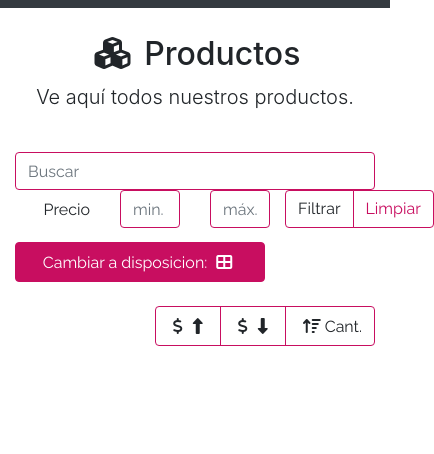
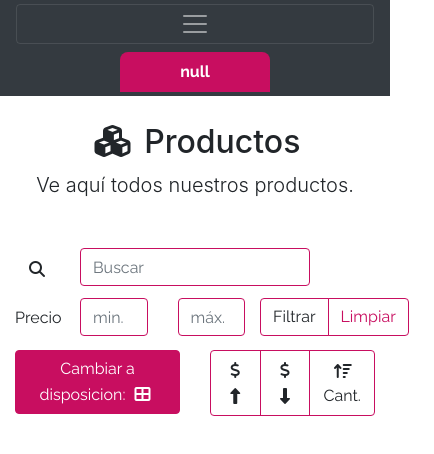
Before and after one commit to maxvaart/E-Commerce, a plain HTML site: page products.html in a window 390 px wide. Shown: the whole page, 434 px wide, since content can reach past the window. Drawn offline with Linux system fonts and the light colour scheme; no server answers.

Commit message:
nav responsive

```diff
--- a/css/styles.css
+++ b/css/styles.css
@@ -145,7 +145,6 @@ a.custom-card:hover {
   color: orange;
 }
 #activo{
-
   width: max-content;
   color: white;
   background-color:#c80e60;
@@ -259,3 +258,6 @@ input[type=number] {
   background-color:  #f7f7f7;
   transform: scale(1.05 , 1.05);
 }
+.itemMenu{
+  margin-right: 70px;
+}
--- a/js/products.js
+++ b/js/products.js
@@ -67,10 +67,6 @@ function disposicion() {
             arrayPrecioCartas[i].classList.remove("col-md-3");
             //TAMAÑO DISPONIBLES
             arrayDisponibleCartas[i].classList.remove("col-md-3");
-
-
-
-
         }
     } else {
         for(i=0;i<arrayProductos.length;i++){
@@ -96,7 +92,6 @@ function disposicion() {
         arrayDisponibleCartas[i].classList.add("col-md-3");
     }
     }
-
 }
 
 
--- a/products.html
+++ b/products.html
@@ -14,26 +14,31 @@
     <link href="css/styles.css" rel="stylesheet">
   </head>
   <body>
-    <nav class="site-header sticky-top py-1 bg-dark">
+    <nav class="site-header sticky-top py-1 bg-dark navbar navbar-dark navbar-expand-sm fixed-top">
       <div class="container d-flex flex-column flex-md-row justify-content-between">
-        <a class="py-2 d-none d-md-inline-block" href="cover.html"><i class="fas fa-home"></i> Inicio</a>
-        <a class="py-2 d-none d-md-inline-block" href="categories.html"><i class="fas fa-th-list"></i> Categorías</a>
-        <a class="py-2 d-none d-md-inline-block" href="products.html"><i class="fas fa-cubes"></i> Productos</a>
-        <a class="py-2 d-none d-md-inline-block" href="sell.html"><i class="fas fa-hand-holding-usd"></i> Vender</a>
-        <div class="py-2 d-none d-md-inline-block site-header "  id="activo" style="color:white">
+        <button class="navbar-toggler w-100" type="button" data-toggle="collapse" data-target="#Navbar">
+          <span class="navbar-toggler-icon"></span>
+        </button>
+        <div class="collapse navbar-collapse" id="Navbar">
+          <li class="nav-item"><a class="py-2 d-sm-inline itemMenu" href="cover.html"><i class="fas fa-home"></i> Inicio</a></li>
+          <li class="nav-item"><a class="py-2 d-sm-inline itemMenu" href="categories.html"><i class="fas fa-th-list"></i> Categorías</a></li>
+          <li class="nav-item"><a class="py-2 d-sm-inline itemMenu" href="products.html"><i class="fas fa-cubes"></i> Productos</a></li>
+          <li class="nav-item"><a class="py-2 d-sm-inline itemMenu" href="sell.html"><i class="fas fa-hand-holding-usd"></i> Vender</a>
+        </div>
+        <div class="mt-2 py-2 d-sm-inline-block site-header "  id="activo" style="color:white">
           <strong><span id="username" > nombre</span></strong></i>
           <div id="salir">
             <ul>
               <li><a href="my-profile.html" style="color:white;"><i class="fas fa-user-alt" style="color:white"></i> Perfil</a></li>
               <hr>
-              <a class="py-2 d-none d-md-inline-block" href="cart.html"><i class="fas fa-shopping-cart"></i>Carrito <span class="badge" style="background-color:#424347;"></span></a>
+              <a class="py-2" href="cart.html"><i class="fas fa-shopping-cart"></i>Carrito <span class="badge" style="background-color:#424347;"></span></a>
               <hr>
               <li><a href="#" onclick=logout() style="color:white;"><i class="fas fa-door-open" style="color:white"></i> Salir</a></li>
             </ul>
           </div>
         </div>
       </div>
-      </nav>
+    </nav>
     <main role="main" class="pb-5">
       <div class="text-center p-4">
           <h2><i class="fas fa-cubes"></i> Productos</h2>
@@ -42,24 +47,24 @@
       <div class="container">
 
         <div class="row justify-content-start mb-2">
-          <div class="col py-2 d-none d-md-inline-block">
+          <div class=" mt-2 offset-1 offset-md-0 col-1 py-2  d-md-inline-block">
             <i class="fas fa-search" style="float: right;"></i>
           </div>
-          <div class="col-md-5">
+          <div class=" mt-2 col-md-5 col-8">
             <input class="form-control" type="text" placeholder="Buscar" id="buscador" style="border: #c80e60 solid 0.5px;">
           </div>
-          <div class="col-md-6 col-sm-12 mb-1 container">
-            <div class="row container p-0 m-0">
-              <div class="col">
+          <div class="col-12 col-md-5 mb-1 container">
+            <div class="row mt-2">
+              <div class="col-2">
                 <p class="font-weight-normal text-right my-2">Precio</p>
               </div>
-              <div class="col">
+              <div class="col-3">
                 <input class="form-control" type="number" placeholder="min." id="rangeFilterCountMin" style="border: #c80e60 solid 0.5px;">
               </div>
-              <div class="col">
+              <div class="col-3">
                 <input class="form-control" type="number" placeholder="máx." id="rangeFilterCountMax" style="border: #c80e60 solid 0.5px;">
               </div>
-              <div class="col-3 p-0">
+              <div class="offset-md-1 col-3 p-0">
                 <div class="btn-group" role="group">
                   <button class="btn" style="border: #c80e60 solid 0.5px;" id="rangeFilterCount" onclick=filtrar()>Filtrar</button>
                   <button class="btn" style="border: #c80e60 solid 0.5px; color: #c80e60;" id="clearRangeFilter" onclick=limpiar()>Limpiar</button>
@@ -69,12 +74,12 @@
           </div>
         </div>
         <div class="row">
-          <div class="col text-left">
+          <div class="col-6 col-sm-4 text-left">
             <div class="btn-group btn-group-toggle mb-4" data-toggle="buttons">
-              <button class="btn active" type="button" name="options"  style="background-color:#c80e60; border: #c80e60 solid 0.5px; width: 250px; color: white;"  onclick=disposicion()>Cambiar a disposicion: <i id="imgBoton" class="fas fa-th-large"></i></button>
+              <button class="btn active w-40" type="button" name="options"  style="background-color:#c80e60; border: #c80e60 solid 0.5px; color: white;"  onclick=disposicion()>Cambiar a disposicion: <i id="imgBoton" class="fas fa-th-large"></i></button>
             </div>
           </div>
-          <div class="col text-right">
+          <div class="col-6 offset-sm-4 col-sm-4 text-right">
               <div class="btn-group btn-group-toggle mb-4" data-toggle="buttons">
                 <button class="btn" type="button" name="options"  onclick=ordenarZeta() style="border: #c80e60 solid 0.5px;" id="botonA" ><i class="fas fa-dollar-sign"></i><i class="fas fa-long-arrow-alt-up"></i></button>
                 <button class="btn" type="button" name="options"  onclick=ordenarAlfa() style="border: #c80e60 solid 0.5px;" id="botonZ" ><i class="fas fa-dollar-sign"></i><i class="fas fa-long-arrow-alt-down"></i></button>
@@ -88,24 +93,7 @@
           </div>
       </div>
     </main>
-    <!--<div class="container p-5">
-      <div class="alert alert-danger" role="alert" style="position: relative; width:auto; top: 0;">
-        <h4 class="alert-heading">¡A trabajar! :)</h4>
-        <p>Esta sección corresponde a: Entrega 1 (Fecha de entrega: 16/08/2020) y Entrega 2 (Fecha de entrega: 30/08/2020).</p>
-        <hr>
-        <p class="mb-0">Para saber qué debes hacer, fijate en la actividad en CREA correspondiente a esta entrega.</p>
-      </div>
-    </div>
-    <footer class="text-muted bg-light">
-      <div class="container">
-        <p class="float-right">
-          <a href="#">Volver arriba</a>
-        </p>
-        <p>Este sitio forma parte de Desarrollo Web - JAP - 2020</p>
-        <p>Clickea <a target="_blank" href="Letra.pdf">aquí</a> para descargar la letra del obligatorio.</p>
-      </div>
-    </footer>
-  -->
+
 
     <div id="spinner-wrapper"><div class="lds-ring"><div></div><div></div><div></div><div></div></div></div>
     <script type="text/javascript">
```
Also changed, not shown: cart.html (+12 -7 lines), categories.html (+12 -7 lines), category-info.html (+12 -7 lines), cover.html (+12 -7 lines), my-profile.html (+12 -7 lines), product-info.html (+12 -7 lines), sell.html (+12 -7 lines).
